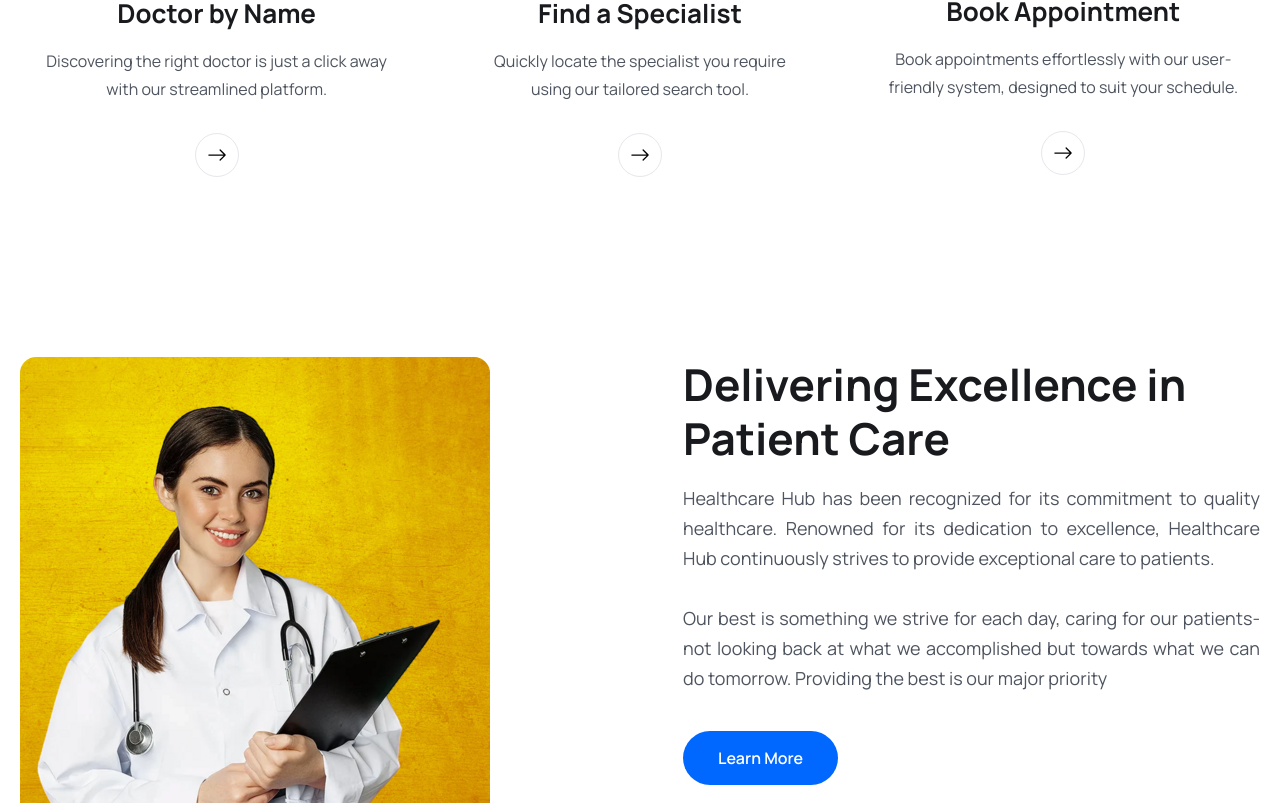
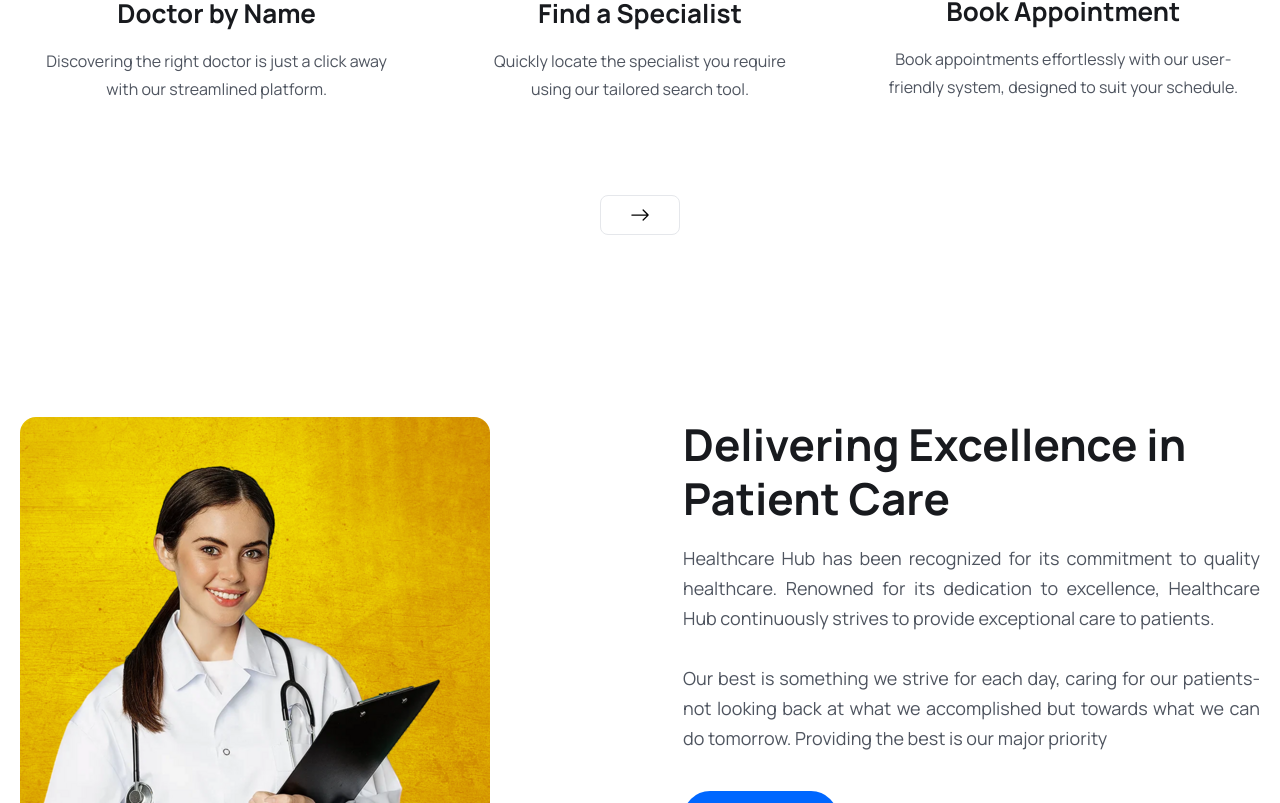
Before and after one commit to HealthcareHubVEC/Healthcare-Hub, a React (Vite) app in the folder frontend/: page / in a window 1280 px wide. Shown: the part 1417-2220 px from the top of the page. Built offline with nearby package versions, Linux system fonts and the light colour scheme.

Commit message:
FE and BE

```diff
--- a/frontend/src/components/Header/Header.jsx
+++ b/frontend/src/components/Header/Header.jsx
@@ -16,6 +16,10 @@ const navLinks = [
   {
     path: '/services',
     display: 'Services'
+  },
+  {
+    path: '/about',
+    display: 'About'
   },
   {
     path: '/contact',
--- a/frontend/src/components/Services/ServiceCard.jsx
+++ b/frontend/src/components/Services/ServiceCard.jsx
@@ -13,12 +13,7 @@ const ServiceCard = ({ item, index }) => {
                 {desc}
             </p>
             <div className="flex items-center justify-between mt-[30px]">
-                <Link
-                    to="/doctors"
-                    className="w-[44px] h-[44px] rounded-full border border-solid boder-[#181A1E]  flex items-center
-    justify-center group hover:bg-primaryColor hover:border-none">
-                    <BsArrowRight className="group-hover:text-white w-6 h-5" />
-                </Link>
+
                 <span
                     className="w-[44px] h-[44px] flex items-center justify-center text-[18px] leading-[30px] font-[600]"
                     style={{
--- a/frontend/src/pages/Doctors/Doctors.jsx
+++ b/frontend/src/pages/Doctors/Doctors.jsx
@@ -26,7 +26,7 @@ const Doctors = () => {
   } = useFetchData(`${BASE_URL}/doctors?query=${debounceQuery}`)
   return (
     <>
-    <section className="bg-[#fff9ea]">
+    <section className="bg-[#eceeef]">
       <div className="container text-center">
         <h2 className = "heading">Find a Doctor</h2>
         <div className="max-w-[570px] mt-[30px] mx-auto bg-[#0066ff2c] rounded-md flex items-center justify-between">
--- a/frontend/src/pages/Home.jsx
+++ b/frontend/src/pages/Home.jsx
@@ -104,11 +104,6 @@ const Home = () => {
                 <p className="text-[16px] leading-7 text-textColor font-[400] mt-4 text-center">
                   Discovering the right doctor is just a click away with our streamlined platform.
                 </p>
-
-                <Link to="/doctors" className="w-[44px] h-[44px] rounded-full border border-solid boder-[#181A1E]
-                   mt-[30px] mx-auto flex items-center justify-center group hover:bg-primaryColor hover:border-none">
-                  <BsArrowRight className="group-hover:text-white w-6 h-5" />
-                </Link>
               </div>
 
             </div>
@@ -123,11 +118,6 @@ const Home = () => {
                 <p className="text-[16px] leading-7 text-textColor font-[400] mt-4 text-center">
                   Quickly locate the specialist you require using our tailored search tool.
                 </p>
-
-                <Link to="/doctors" className="w-[44px] h-[44px] rounded-full border border-solid boder-[#181A1E]
-                   mt-[30px] mx-auto flex items-center justify-center group hover:bg-primaryColor hover:border-none">
-                  <BsArrowRight className="group-hover:text-white w-6 h-5" />
-                </Link>
               </div>
 
             </div>
@@ -142,15 +132,16 @@ const Home = () => {
                 <p className="text-[16px] leading-7 text-textColor font-[400] mt-4 text-center">
                   Book appointments effortlessly with our user-friendly system, designed to suit your schedule.
                 </p>
-
-                <Link to="/doctors" className="w-[44px] h-[44px] rounded-full border border-solid boder-[#181A1E]
-                   mt-[30px] mx-auto flex items-center justify-center group hover:bg-primaryColor hover:border-none">
-                  <BsArrowRight className="group-hover:text-white w-6 h-5" />
-                </Link>
               </div>
 
             </div>
           </div>
+        </div>
+        <div className="px-8 py-8">
+          <Link to="/doctors" className="w-[80px] h-[40px] rounded-lg border border-solid boder-[#181A1E]
+                  mt-[30px] mx-auto flex items-center justify-center group hover:bg-primaryColor hover:border-none">
+            <BsArrowRight className="group-hover:text-white w-6 h-5" />
+          </Link>
         </div>
       </section>
       <About />
--- a/frontend/src/pages/LearnMore1.jsx
+++ b/frontend/src/pages/LearnMore1.jsx
@@ -12,16 +12,16 @@ const LearnMore1 = () => {
               Empowering Healthcare Management
             </h1>
             <img src={healthcareImage} alt="Healthcare" className="mx-auto mb-6 lg:mb-8 rounded-lg shadow-md max-w-full h-auto" style={{ maxWidth: '100%' }} />
-            <p className="text-lg md:text-xl leading-relaxed mb-12">
+            <p className="text-lg md:text-xl leading-relaxed mb-12 text-justify">
               Welcome to Healthcare Hub, where we revolutionize healthcare management through cutting-edge technology and unwavering dedication. For years, we've been at the forefront of innovation, leveraging advanced systems to enhance patient care, streamline processes, and improve outcomes.
             </p>
-            <p className="text-lg md:text-xl leading-relaxed mb-12">
+            <p className="text-lg md:text-xl leading-relaxed mb-12 text-justify">
               Our commitment to excellence extends beyond traditional healthcare models. We understand the importance of efficient management systems in delivering quality care. That's why we've developed a comprehensive Healthcare Management System, utilizing state-of-the-art database management techniques to optimize patient-doctor interactions, appointment scheduling, and feedback mechanisms.
             </p>
-            <p className="text-lg md:text-xl leading-relaxed mb-12">
+            <p className="text-lg md:text-xl leading-relaxed mb-12 text-justify">
               At Healthcare Hub, we believe in empowering individuals to take control of their healthcare journey. Through our user-friendly platform, patients can easily access vital healthcare services, connect with top-tier professionals, and provide valuable feedback to drive continuous improvement.
             </p>
-            <p className="text-lg md:text-xl leading-relaxed mb-12">
+            <p className="text-lg md:text-xl leading-relaxed mb-12 text-justify">
               Join us in our mission to redefine healthcare management. Experience the future of healthcare today with Healthcare Hub, where innovation meets compassion, and excellence knows no bounds.
             </p>
           </div>
--- a/frontend/src/routes/Routers.jsx
+++ b/frontend/src/routes/Routers.jsx
@@ -1,5 +1,6 @@
 import Home from '../pages/Home'
 import Services from '../pages/Services'
+import About from '../components/About/About.jsx'
 import Login from '../pages/Login'
 import Signup from '../pages/Signup'
 import Contact from '../pages/Contact'
@@ -19,6 +20,7 @@ const Routers = () => {
     <Routes>
       <Route path="/" element={<Home />} />
       <Route path="/home" element={<Home />} />
+      <Route path="/about" element={<About />} />
       <Route path="/doctors" element={<Doctors />} />
       <Route path="/doctors/:id" element={<DoctorDetails />} />
       <Route path="/login" element={<Login />} />
```
Lines whose indentation alone changed are shown as unchanged.
